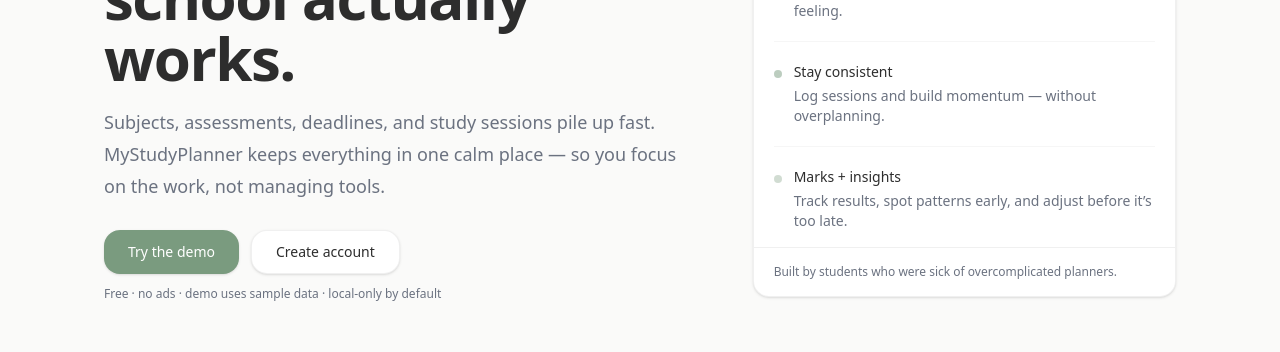
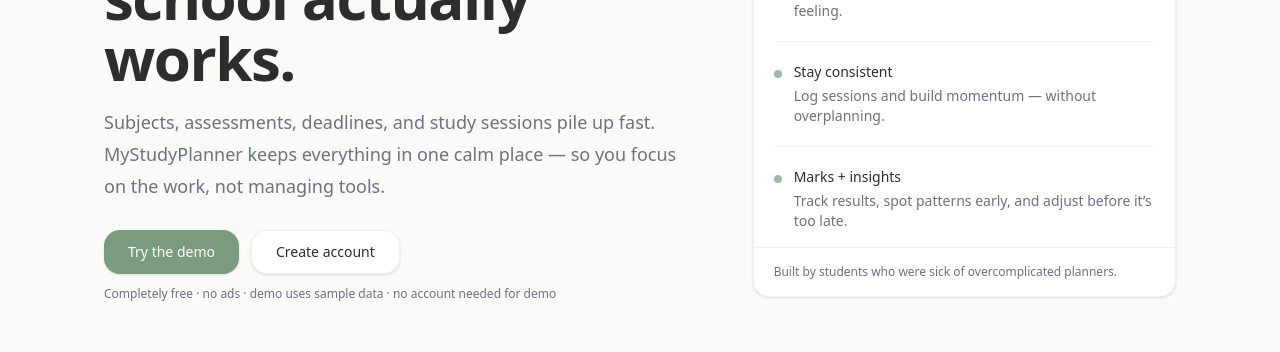
Before and after one commit to kaicrotty88/MyStudyPlanner, a Next.js app: page / in a window 1280 px wide. Shown: the part 278-630 px from the top of the page. Built offline with nearby package versions, Linux system fonts and the light colour scheme; no server answers.

Commit message:
landing page v17

```diff
--- a/app/page.tsx
+++ b/app/page.tsx
@@ -76,9 +76,9 @@ export default async function Page() {
                 </Link>
               </div>
 
-              {/* Compact trust line (matches app tone) */}
+              {/* Student-readable trust line */}
               <div className="mt-3 text-xs text-muted-foreground">
-                Free · no ads · demo uses sample data · local-only by default
+                Completely free · no ads · demo uses sample data · no account needed for demo
               </div>
             </div>
 
@@ -107,7 +107,7 @@ export default async function Page() {
                     <div className="h-px bg-border/60" />
 
                     <div className="flex gap-3">
-                      <span className="mt-2 h-2 w-2 shrink-0 rounded-full bg-primary/50" />
+                      <span className="mt-2 h-2 w-2 shrink-0 rounded-full bg-primary/70" />
                       <div className="min-w-0">
                         <div className="text-sm font-medium text-foreground">Stay consistent</div>
                         <div className="mt-1 text-sm text-muted-foreground">
@@ -119,7 +119,7 @@ export default async function Page() {
                     <div className="h-px bg-border/60" />
 
                     <div className="flex gap-3">
-                      <span className="mt-2 h-2 w-2 shrink-0 rounded-full bg-primary/35" />
+                      <span className="mt-2 h-2 w-2 shrink-0 rounded-full bg-primary/70" />
                       <div className="min-w-0">
                         <div className="text-sm font-medium text-foreground">Marks + insights</div>
                         <div className="mt-1 text-sm text-muted-foreground">
```
